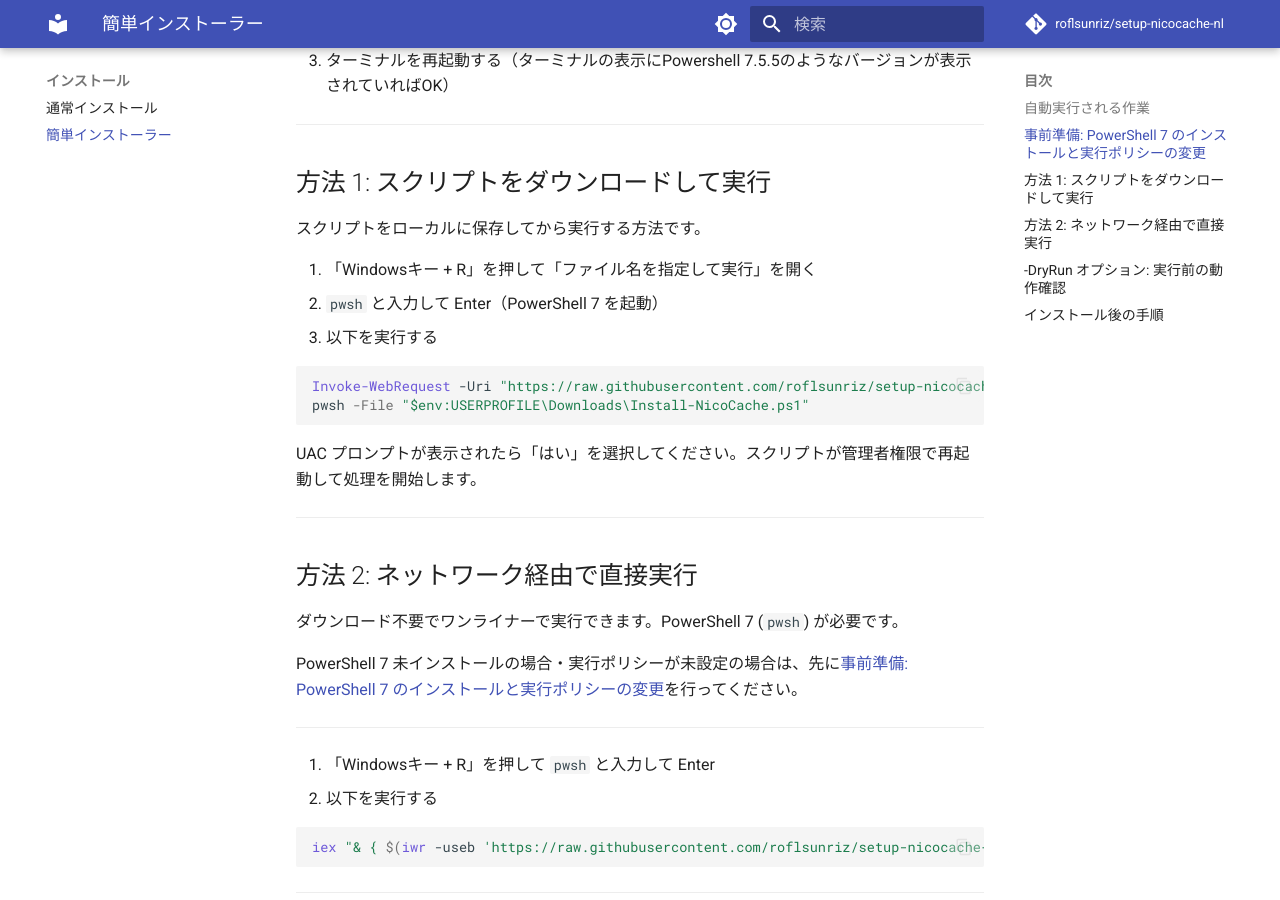
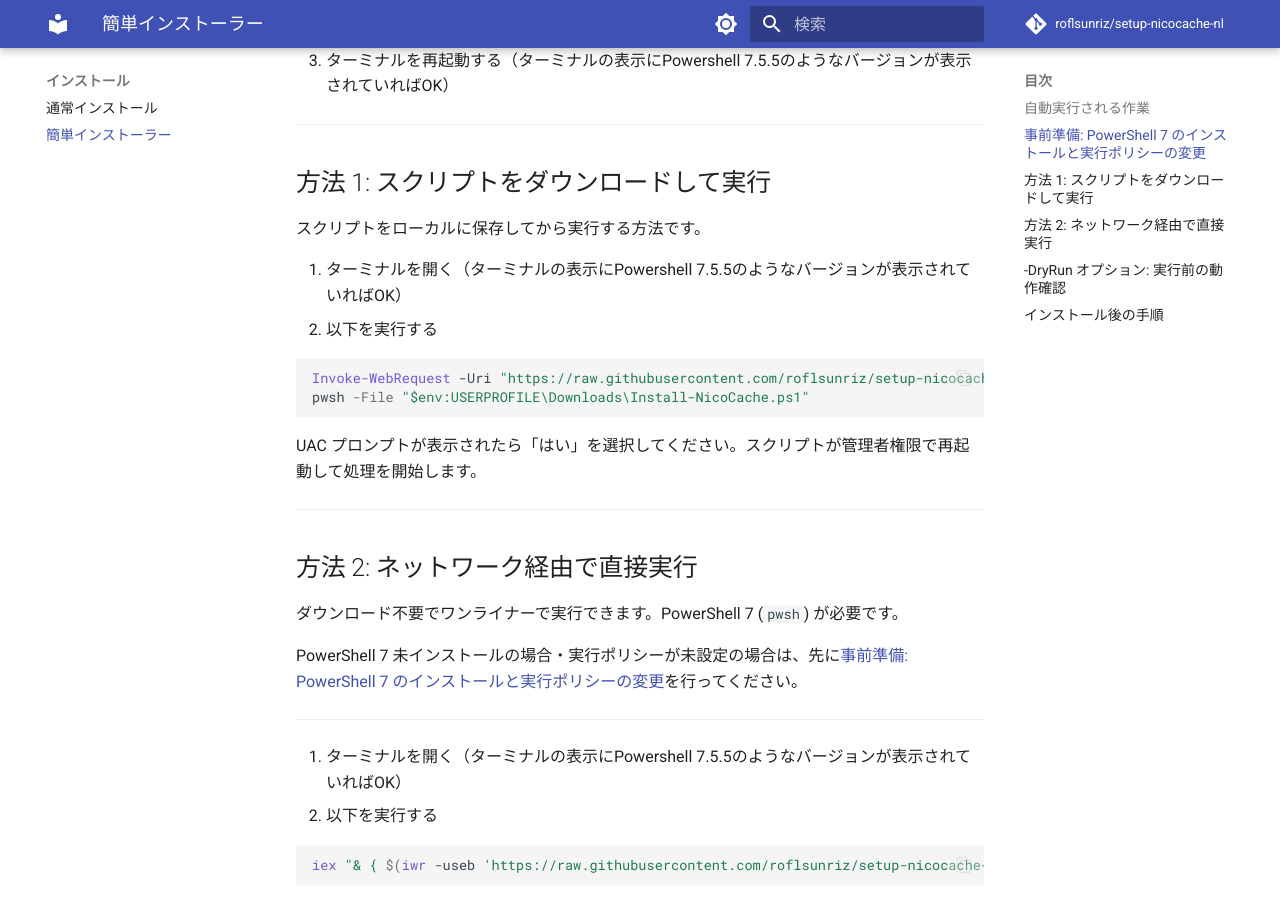
Before and after one commit to roflsunriz/setup-nicocache-nl, an MkDocs documentation site: the page built from docs/fast-installer.md, in a window 1280 px wide and 900 px high, scrolled down 1582 px. Built offline with MkDocs 1.6.1 and Material for MkDocs 9.7.7, drawn with Linux system fonts in a browser that asks for light colours; comment, search, counter and statistics services are not loaded.

Commit message:
docs: fast-installer.mdの手順を更新し、ターミナルの開き方を明確化
- PowerShellを起動する手順を「Windowsキー + R」からターミナルを開くことに変更し、ユーザーがバージョンを確認できるようにした。
- 手順の明確化により、スクリプト実行の流れをよりスムーズにした。

````diff
--- a/docs/fast-installer.md
+++ b/docs/fast-installer.md
@@ -49,9 +49,8 @@ UAC プロンプトが表示されたら「はい」を選択してください
 
 スクリプトをローカルに保存してから実行する方法です。
 
-1. 「Windowsキー + R」を押して「ファイル名を指定して実行」を開く
-2. `pwsh` と入力して Enter（PowerShell 7 を起動）
-3. 以下を実行する
+1. ターミナルを開く（ターミナルの表示にPowershell 7.5.5のようなバージョンが表示されていればOK）
+2. 以下を実行する
 
 ```powershell
 Invoke-WebRequest -Uri "https://raw.githubusercontent.com/roflsunriz/setup-nicocache-nl/main/scripts/Install-NicoCache.ps1" -OutFile "$env:USERPROFILE\Downloads\Install-NicoCache.ps1"
@@ -70,7 +69,7 @@ PowerShell 7 未インストールの場合・実行ポリシーが未設定の
 
 ---
 
-1. 「Windowsキー + R」を押して `pwsh` と入力して Enter
+1. ターミナルを開く（ターミナルの表示にPowershell 7.5.5のようなバージョンが表示されていればOK）
 2. 以下を実行する
 
 ```powershell
````
